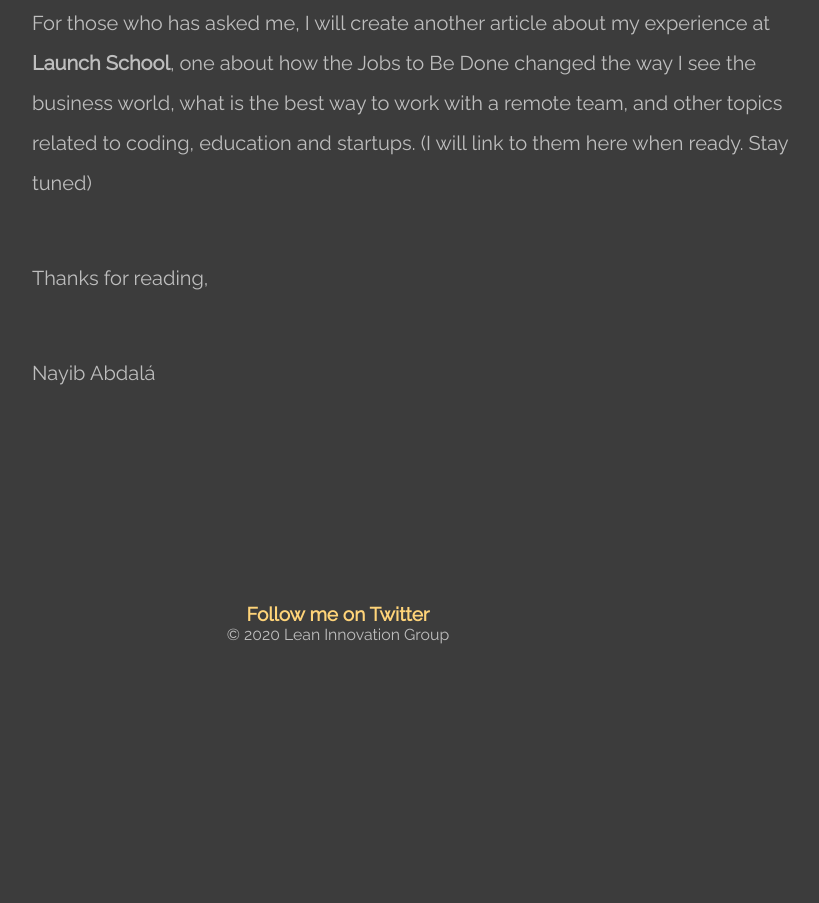
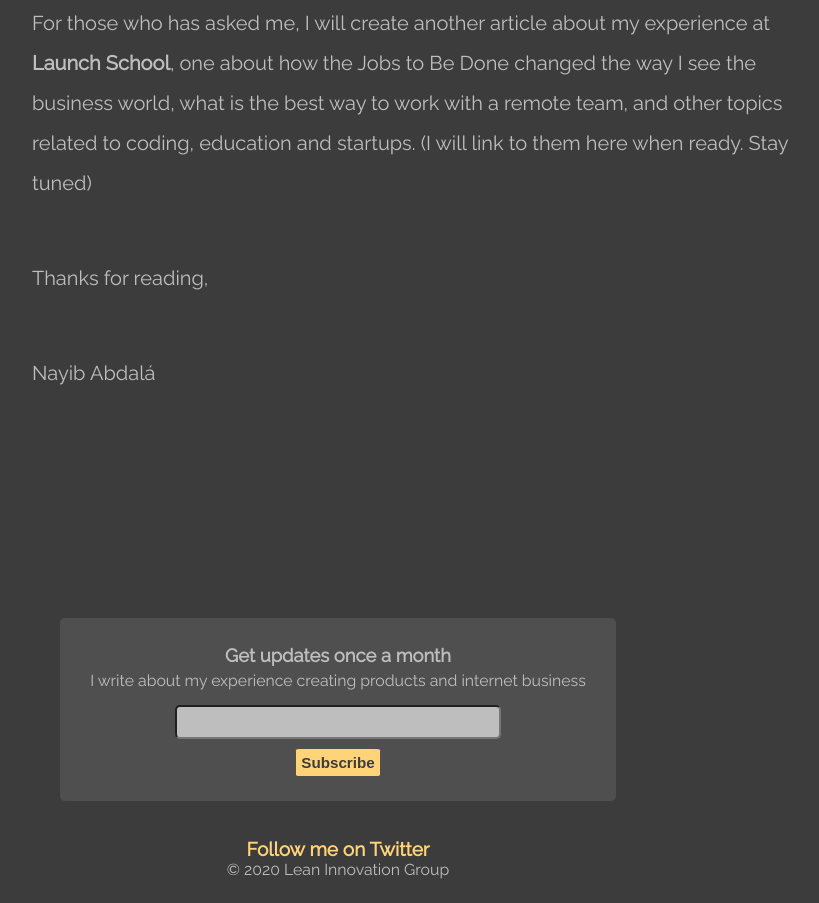
Before and after one commit to anayib/react-node-blog-app, a React app in the folder client/: page /bio in a window 1280 px wide. Shown: the part 4844-5747 px from the top of the page, without its empty margins (302-1121 px from the left). Before the commit the page ends 5512 px from the top, so only its background shows below. Built offline with nearby package versions, Linux system fonts and the light colour scheme; no server answers.

Commit message:
Update NewsletterForm styles

```diff
--- a/client/components/Footer.js
+++ b/client/components/Footer.js
@@ -1,10 +1,12 @@
 import React from "react";
+import NewsletterForm from "./NewsletterForm";
 
 function Footer() {
   const year = new Date();
 
   return (
     <div className="footer">
+      <NewsletterForm /> <br />
       <a
         href="https://twitter.com/anayib"
         className="yellow-words"
--- a/client/components/NewsletterForm.js
+++ b/client/components/NewsletterForm.js
@@ -1,17 +1,18 @@
 import React from "react";
 
-function NewsletterFrom() {
+function NewsletterForm() {
   return (
     <div>
-      <h3>Recibe mis notas</h3>
-      <p>Envío un email cada uno o dos meses</p>
-      <form>
+      <form className="form-container">
+        <p>Get updates once a month</p>
+        <small>
+          I write about my experience creating products and internet business
+        </small>
         <input type="text" className="mailing-input" />
-        <br />
-        <button>Recibir</button>
+        <button className="submit-buttom">Subscribe</button>
       </form>
     </div>
   );
 }
 
-export default NewsletterFrom;
+export default NewsletterForm;
--- a/client/index.css
+++ b/client/index.css
@@ -287,23 +287,62 @@ a.selected-choice {
   color: #303030;
 }
 
+.form-container {
+  background: #4f4f4f;
+  margin-top: 15px;
+  margin-bottom: 15px;
+  border-radius: 5px;
+  display: flex;
+  justify-content: center;
+  align-items: center;
+  flex-direction: column;
+  padding-left: 30px;
+  padding-right: 30px;
+  padding-bottom: 10px;
+}
+
+.form-container p {
+  font-size: 1.8rem;
+  line-height: 0em;
+  margin-bottom: 10px;
+  padding-top: 20px;
+  padding-bottom: 5px;
+  font-weight: bold;
+}
+
+@media screen and (min-width: 1024px) {
+  .form-container p {
+    font-size: 1.15rem;
+  }
+}
+
 .mailing-input {
-  width: 80%;
-  height: 45px;
+  width: 60%;
   border-radius: 5px;
-  padding: 15px 4px 15px 20px;
-  margin-top: 30px;
-  font-size: 32px;
+  padding: 10px;
+  margin-top: 15px;
+  margin-bottom: 10px;
+  background-color: #bebebe;
 }
 
 @media screen and (min-width: 1024px) {
   .mailing-input {
-    width: 30%;
-    height: 8px;
+    height: 0px;
     border-radius: 5px;
     padding: 15px 4px 15px 20px;
     z-index: 2;
   }
+}
+
+.submit-buttom {
+  margin-bottom: 15px;
+  background: #ffd479;
+  font-size: 0.8em;
+  color: #3c3c3c;
+  border: none;
+  font-weight: bold;
+  padding: 5px;
+  border-radius: 5%;
 }
 
 .footer {
```
